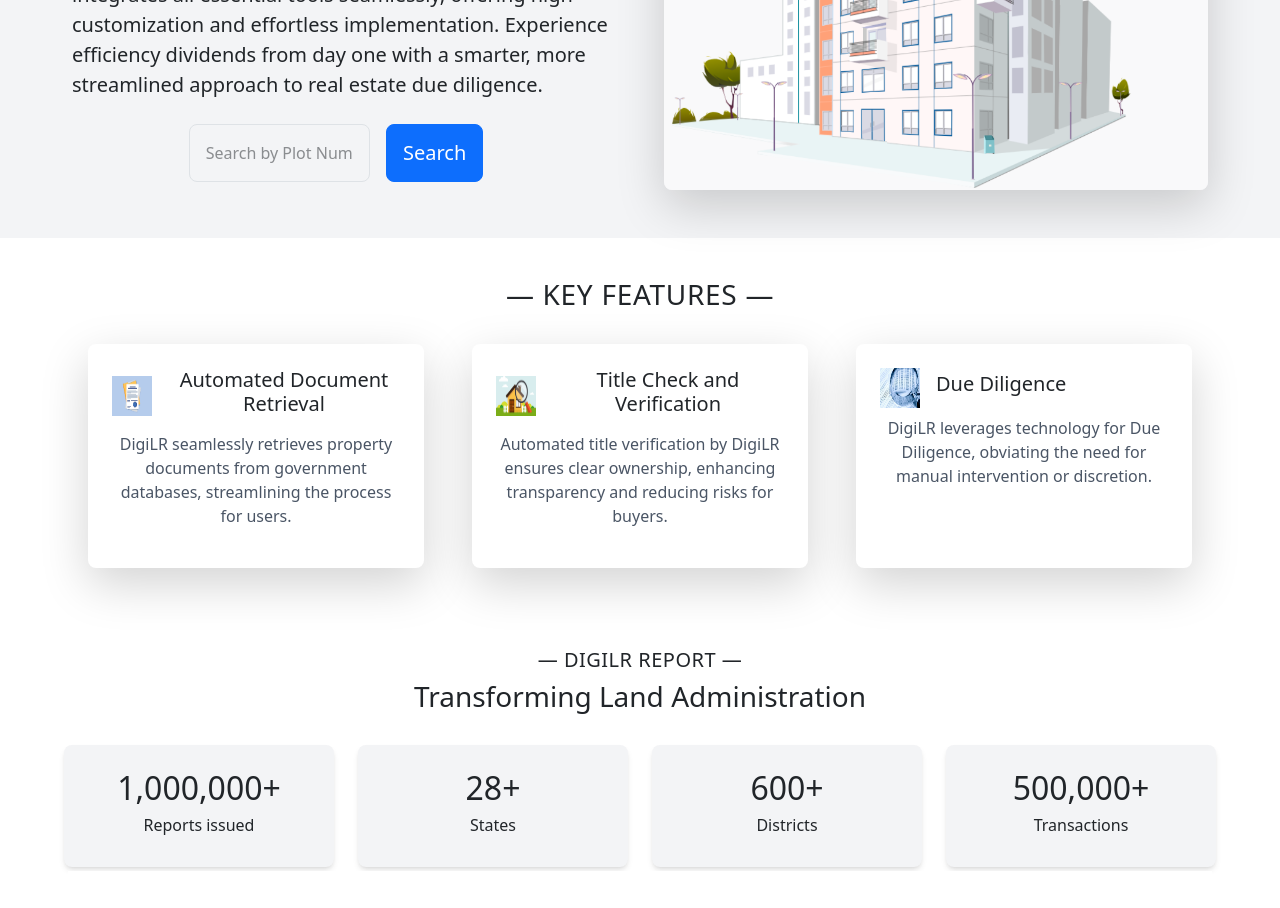
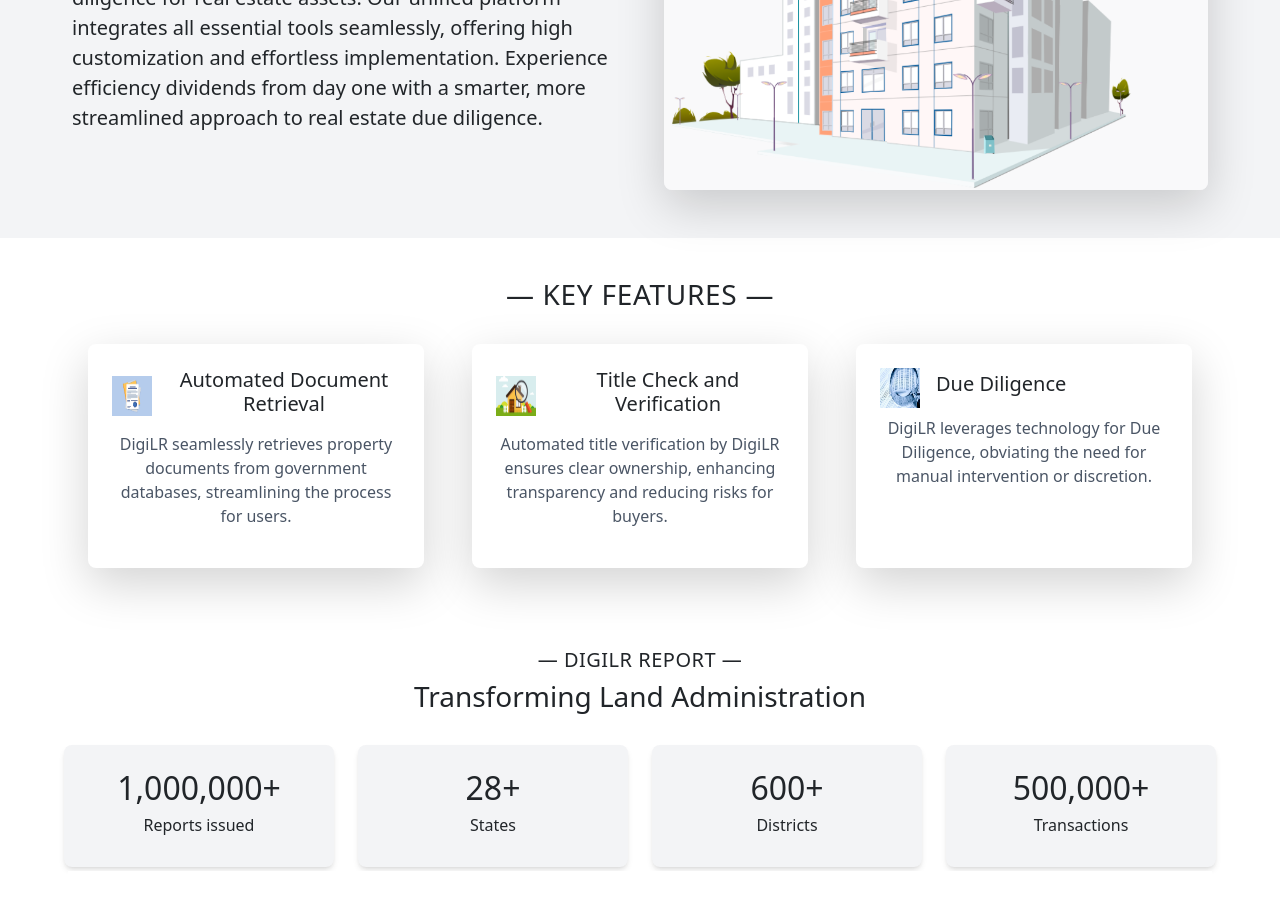
Before and after one commit to AnshulDIgiLR/DigiLR-Website, a React (Vite) app: page / in a window 1280 px wide. Shown: the part 1080-1988 px from the top of the page. Built offline with nearby package versions, Linux system fonts and the light colour scheme.

Commit message:
Search in hero

```diff
--- a/src/Components/Hero.jsx
+++ b/src/Components/Hero.jsx
@@ -29,7 +29,7 @@
               implementation. Experience efficiency dividends from day one with
               a smarter, more streamlined approach to real estate due diligence.
             </p>
-            <div className="mt-6 flex justify-center">
+            {/* <div className="mt-6 flex justify-center">
               <input
                 className="w-2/3 sm:w-1/2 lg:w-1/3 p-3 text-lg border border-gray-300 rounded-lg focus:outline-none focus:ring-2 focus:ring-orange-500"
                 placeholder="Search by Plot Number, Owner Name..."
@@ -37,7 +37,7 @@
               <button className="ml-2 mx-3 btn btn-primary btn-lg">
                 Search
               </button>
-            </div>
+            </div> */}
           </div>
         </div>
       {/* </div> */}
```
